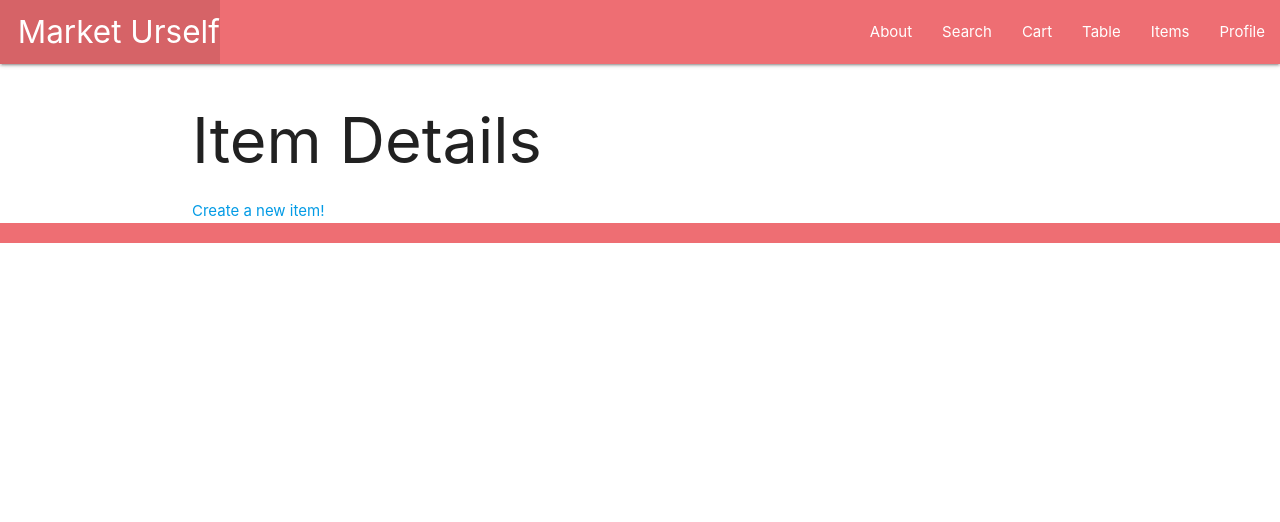
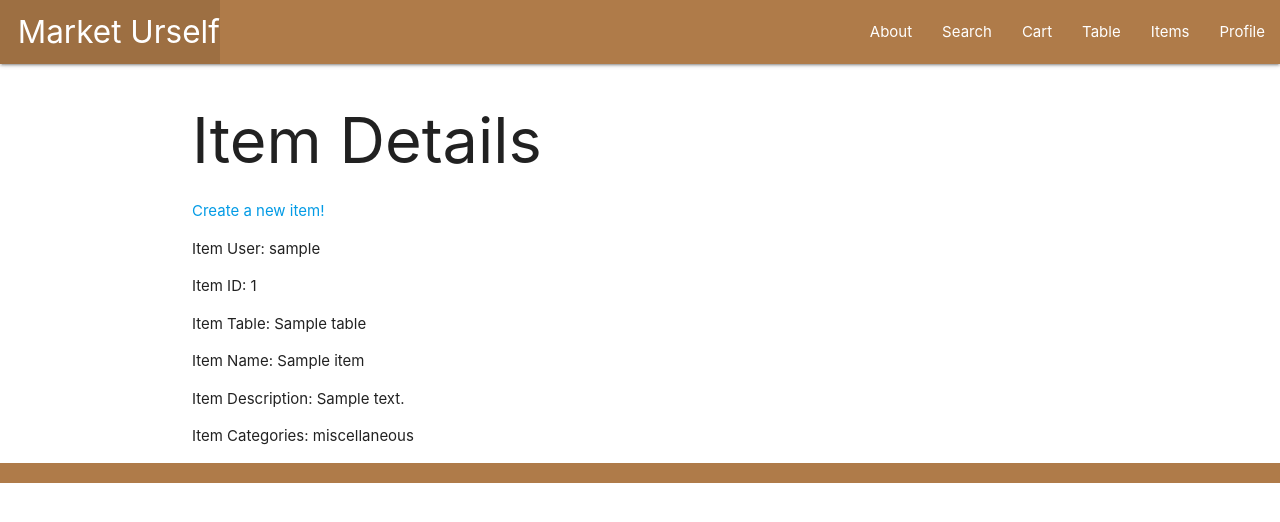
Before and after one commit to surysanchez/market-urself, a Django app: page /items/ in a window 1280 px wide. Shown: the top 522 px of the page. Run offline with Django 5.2, Linux system fonts and the light colour scheme; a user stored in the database is signed in; tables that the repository leaves empty hold one stand-in row (values such as "Sample post").

Commit message:
Update to css with primary, secondary, tertiary colors added that were on the color palette

```diff
--- a/main_app/static/css/style.css
+++ b/main_app/static/css/style.css
@@ -0,0 +1,13 @@
+:root {
+  --primary-color: #af7b49;
+  --secondary-color: #edf1d5;
+  --tertiary-color: #b39c58;
+}
+
+nav {
+  background-color: var(--primary-color);
+}
+
+.page-footer {
+  background-color: var(--primary-color);
+}
--- a/main_app/templates/items/detail.html
+++ b/main_app/templates/items/detail.html
@@ -5,4 +5,13 @@
 
 <a href="{% url 'items_create' %}">Create a new item!</a>
 
+{% for item in items%}
+  <p>Item User: {{ item.user }}</p>
+  <p>Item ID: {{ item.id }}</p>
+  <p>Item Table: {{ item.table }}</p>
+  <p>Item Name: {{ item.item_name }}</p>
+  <p>Item Description: {{ item.item_description }}</p>
+  <p>Item Categories: {{ item.categories }}</p>
+{% endfor %}
+
 {% endblock %}
--- a/main_app/views.py
+++ b/main_app/views.py
@@ -25,10 +25,12 @@ def checkout(request):
   return render(request, 'checkout.html')
 
 def items_detail(request):
-  return render(request, 'items/detail.html')
+  items = Item.objects.filter(user=request.user)
+  return render(request, 'items/detail.html', {'items': items})
 
 def tables_detail(request):
-  return render(request, 'tables/detail.html')
+  tables = Table.objects.filter(user=request.user)
+  return render(request, 'tables/detail.html', {'tables': tables})
 
 
 class ItemCreate(CreateView):
```
Also changed, not shown: main_app/templates/tables/detail.html (+7 -1 lines).
